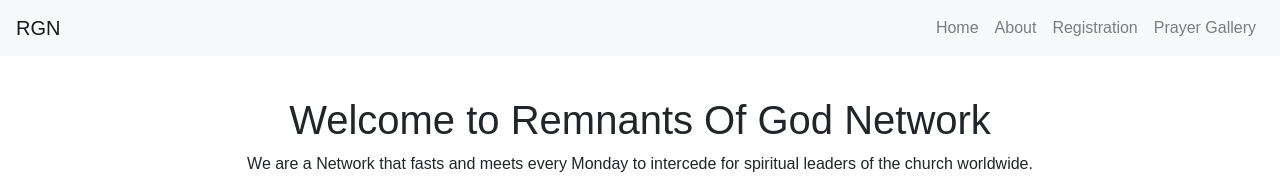
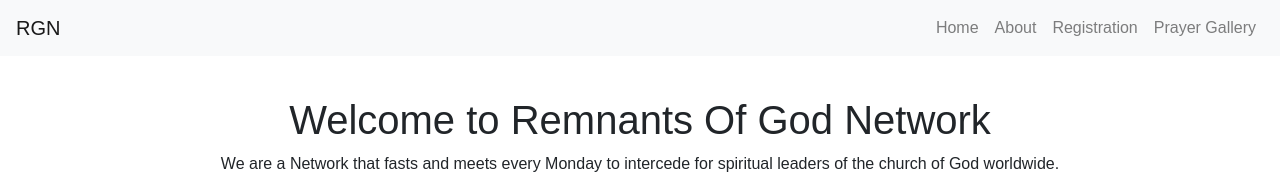
Before and after one commit to JoeBornrich/remofgod.github.io, a plain HTML site: page index.html in a window 1280 px wide. Shown: the top 191 px of the page. Drawn offline with nearby package versions, Linux system fonts and the light colour scheme.

Commit message:
Update index.html

```diff
--- a/index.html
+++ b/index.html
@@ -53,7 +53,7 @@
             <div class="col-lg-12">
                 <h1 class="welcome-message">Welcome to Remnants Of God Network</h1>
                 <p class="text-center">We are a Network that fasts and meets every Monday
-                    to intercede for spiritual leaders of the church worldwide.  </p>
+                    to intercede for spiritual leaders of the church of God worldwide.  </p>
                     <img src="img/Fasting and praying - Made with PosterMyWall.jpg" alt="Church Image" class="home-image">
 
             </div>
```
